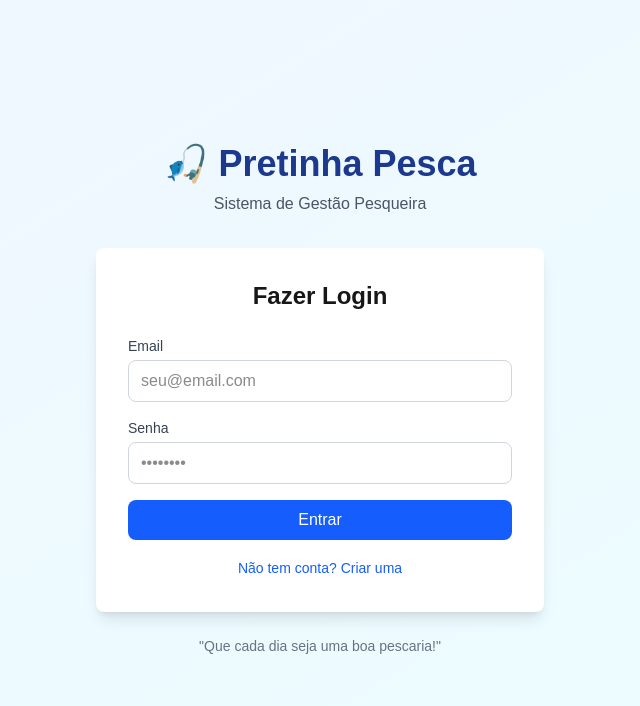
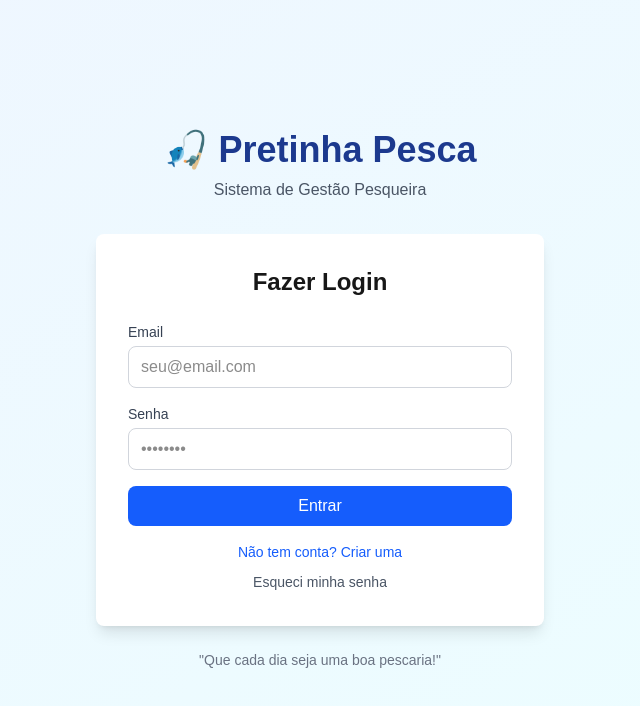
Before and after one commit to PFH85/pretinha-pesca, a Next.js app: page /login in a window 1280 px wide. Shown: the top 706 px of the page, without its empty margins (320-960 px from the left). Built offline with nearby package versions, Linux system fonts and the light colour scheme; no server answers.

Commit message:
🔑 ADICIONAR Esqueci a senha na página de login - Redefinir por email

```diff
--- a/src/app/login/page.tsx
+++ b/src/app/login/page.tsx
@@ -11,6 +11,7 @@ export default function LoginPage() {
   const [isSignUp, setIsSignUp] = useState(false);
   const [loading, setLoading] = useState(false);
   const [message, setMessage] = useState<string | null>(null);
+  const [showForgotPassword, setShowForgotPassword] = useState(false);
 
   // Função para validar senha
   function validarSenha(senha: string): string | null {
@@ -74,6 +75,33 @@ export default function LoginPage() {
       }
     } catch (error) {
       setMessage('Erro inesperado. Tente novamente.');
+    } finally {
+      setLoading(false);
+    }
+  }
+
+  async function redefinirSenhaEmail() {
+    if (!email.trim()) {
+      setMessage('⚠️ Digite seu email para redefinir a senha.');
+      return;
+    }
+
+    setLoading(true);
+    setMessage(null);
+
+    try {
+      const { error } = await supabase.auth.resetPasswordForEmail(email, {
+        redirectTo: `${window.location.origin}/perfil`,
+      });
+
+      if (error) {
+        setMessage(`❌ Erro: ${error.message}`);
+      } else {
+        setMessage('✅ Email de redefinição enviado! Verifique sua caixa de entrada.');
+        setShowForgotPassword(false);
+      }
+    } catch (error) {
+      setMessage('❌ Erro inesperado. Tente novamente.');
     } finally {
       setLoading(false);
     }
@@ -146,17 +174,47 @@ export default function LoginPage() {
           </form>
 
           {/* Toggle */}
-          <div className="text-center mt-4">
+          <div className="text-center mt-4 space-y-2">
             <button
               onClick={() => {
                 setIsSignUp(!isSignUp);
                 setMessage(null);
+                setShowForgotPassword(false);
               }}
-              className="text-blue-600 hover:text-blue-800 text-sm"
+              className="text-blue-600 hover:text-blue-800 text-sm block w-full"
             >
               {isSignUp ? 'Já tem conta? Fazer login' : 'Não tem conta? Criar uma'}
             </button>
+
+            {!isSignUp && (
+              <button
+                onClick={() => {
+                  setShowForgotPassword(!showForgotPassword);
+                  setMessage(null);
+                }}
+                className="text-gray-600 hover:text-gray-800 text-sm"
+              >
+                {showForgotPassword ? 'Voltar ao login' : 'Esqueci minha senha'}
+              </button>
+            )}
           </div>
+
+          {/* Esqueci a senha */}
+          {!isSignUp && showForgotPassword && (
+            <div className="mt-4 p-4 bg-gray-50 rounded-lg">
+              <h3 className="font-medium text-gray-700 mb-2">Redefinir Senha</h3>
+              <p className="text-sm text-gray-600 mb-3">
+                Digite seu email e enviaremos instruções para redefinir sua senha.
+              </p>
+              <button
+                onClick={redefinirSenhaEmail}
+                disabled={loading || !email.trim()}
+                className="w-full bg-gray-600 text-white rounded-lg py-2 px-4 hover:bg-gray-700 disabled:opacity-50 disabled:cursor-not-allowed"
+              >
+                {loading ? 'Enviando...' : 'Enviar Email de Redefinição'}
+              </button>
+            </div>
+          )}
 
           {/* Message */}
           {message && (
```
